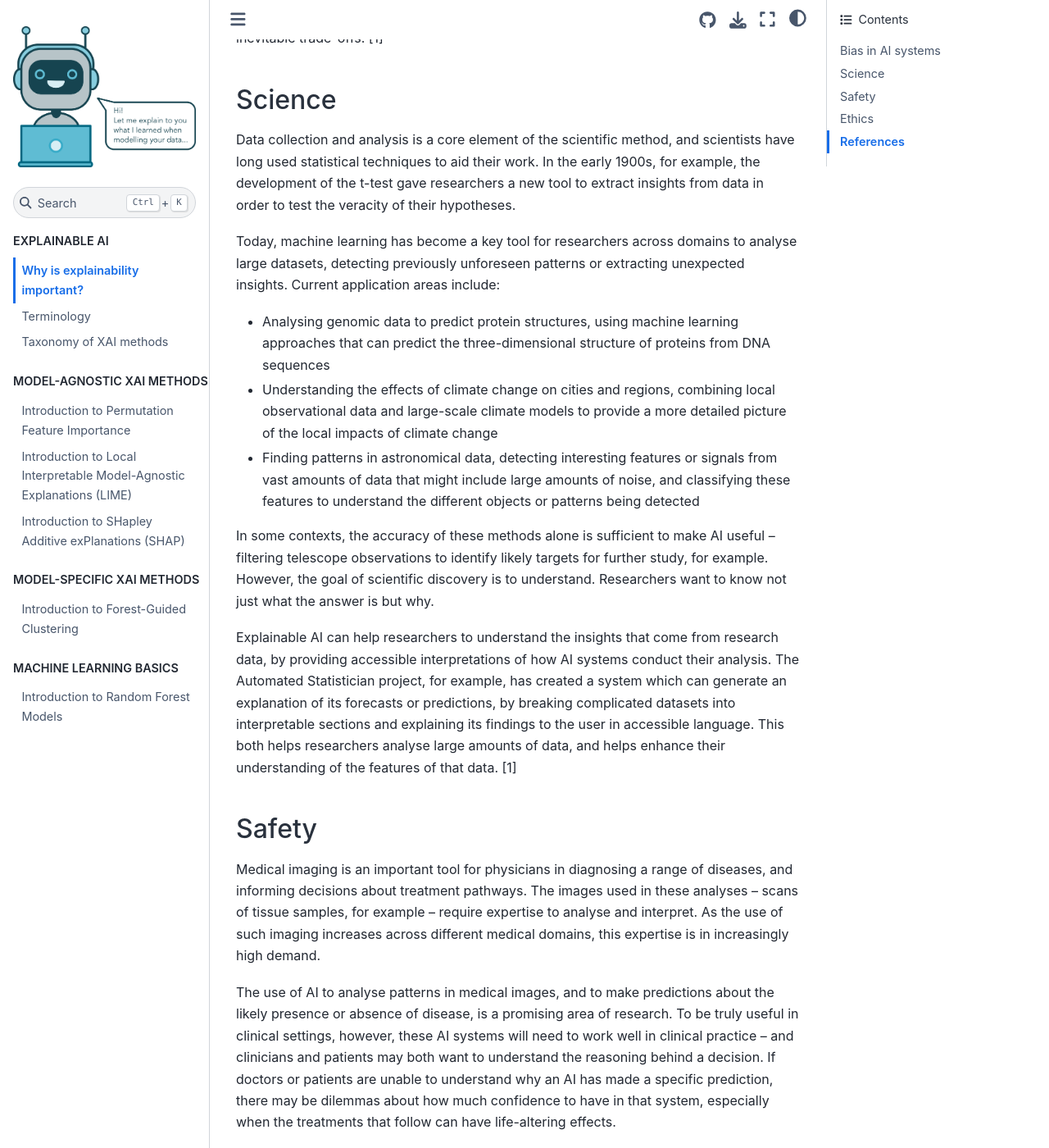
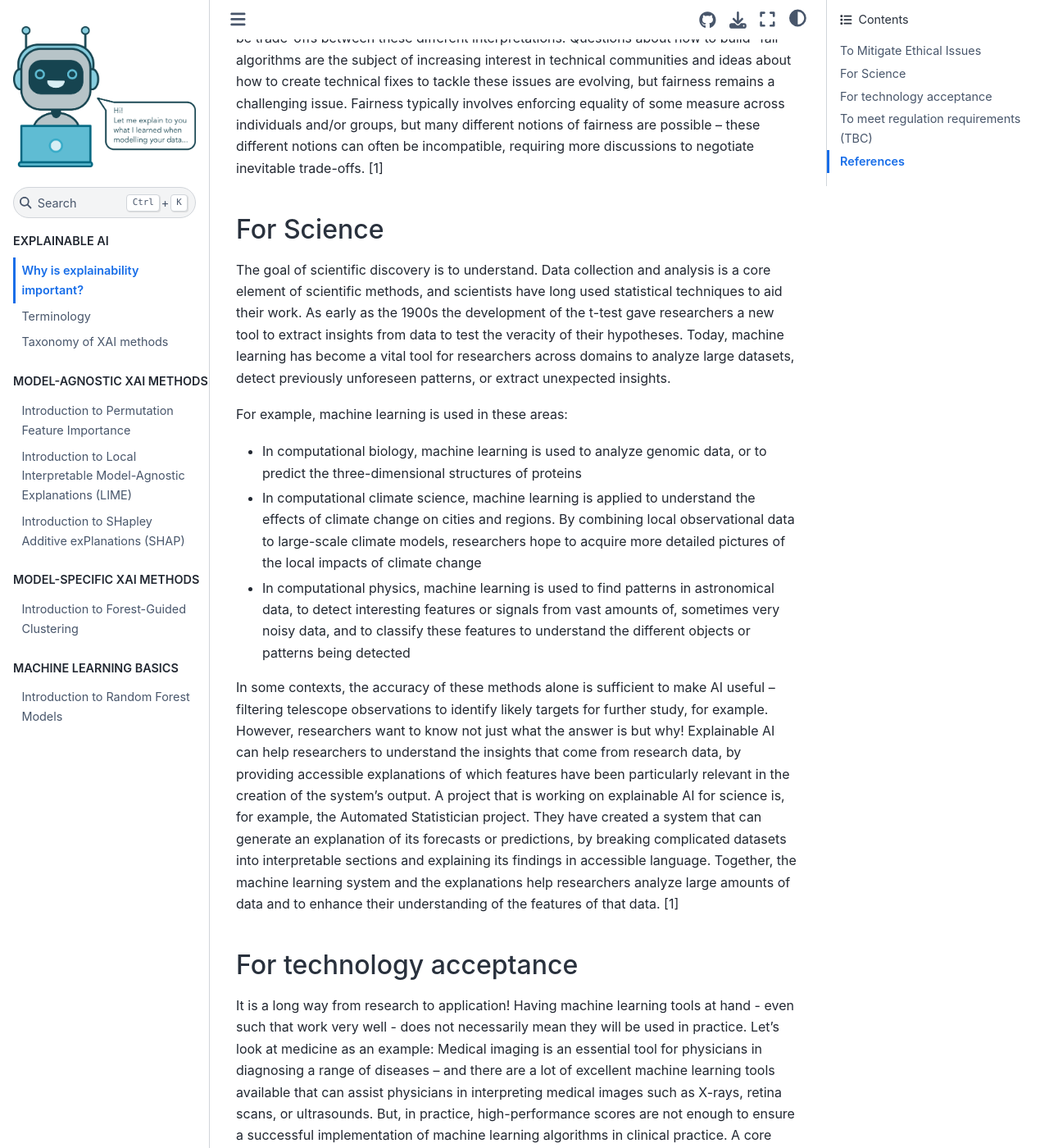
Before and after one commit to HelmholtzAI-Consultants-Munich/XAI-Tutorials, a Sphinx documentation site: the page built from docs/source/_xai/importance.rst, in a window 1280 px wide and 1400 px high, scrolled down 822 px. Shown: the whole window at 82% size. Built offline with Sphinx 7.4.7 and the Sphinx Book theme 1.1.4, drawn with Linux system fonts in a browser that asks for light colours; some of the changed text lies outside the part shown.

Commit message:
Update importance.rst

```diff
--- a/docs/source/_xai/importance.rst
+++ b/docs/source/_xai/importance.rst
@@ -3,16 +3,12 @@
 
  *"The problem is that a single metric, such as classification accuracy, is an incomplete description of most real-world tasks." — (Doshi-Velez et al., 2017)*
 
-Bias in AI systems
+To Mitigate Ethical Issues
 -------------------
 
-Real-world data is messy! It contains missing entries, it can be skewed or subject to sampling errors, and it is often collected for purposes other than the analysis at hand.
-Sampling errors or other issues in data collection can influence how well the resulting machine learning system works for different users.
-There have been a number of high profile instances of image recognition systems failing to work accurately for users from minority ethnic groups, for example.
+Real-world data is messy! Databases created from real-world data are incomplete, skewed, and subject to sampling errors. Additionally, data is often collected for a particular purpose, when such databases are made publicly available, they often only limitedly fit the use case of a new ML model. Such, and other, issues influence how well a machine learning system works.
 
-The models created by a machine learning system can also generate issues of fairness or bias, even if trained on accurate data, and users need to be aware of the limitations of the systems they use.
-In recruitment, for example, systems that make predictions about the outcomes of job offers or training can be influenced by biases arising from social
-structures that are embedded in data at the point of collection. The resulting models can then reinforce these social biases, unless corrective actions are taken.
+Even though machine learning models’ performances are usually output as one – or few – metrics, a single model likely works unequally well for different people. That is, because people are different, and their individual characteristics map the statistical model unequally well. Even subtle differences in performance for different people or population groups can lead to issues, such as biases or fairness issues, and users need to be aware of the limitations of the systems they use. Such issues have been found in several high-profile instances of image recognition, where systems failed to work accurately for users from ethnic minority groups.  Another well-known example would be machine learning-aided job recruitment: when socially biased data is used to train machine learning models that are built to predict who should or should not be recruited, the resulting models can reinforce these social biases and, for example, favor males over females in the recruitment process. To prevent machine learning models from perpetuating or even reinforcing adverse effects, actions must be taken.
 
 Concepts like fairness can have different meanings to different communities, and there can be trade-offs between these different interpretations.
 Questions about how to build "fair" algorithms are the subject of increasing interest in technical communities and ideas about how to create technical fixes
@@ -20,81 +16,40 @@
 Fairness typically involves enforcing equality of some measure across individuals and/or groups,
 but many different notions of fairness are possible – these different notions can often be incompatible, requiring more discussions to negotiate inevitable trade-offs. [1]
 
-Science
+For Science
 ----------
 
-Data collection and analysis is a core element of the scientific method, and scientists have long used statistical techniques to aid their work.
-In the early 1900s, for example, the development of the t-test gave researchers a new tool to extract insights from data in order to test the veracity of their hypotheses.
+The goal of scientific discovery is to understand. Data collection and analysis is a core element of scientific methods, and scientists have long used statistical techniques to aid their work. As early as the 1900s the development of the t-test gave researchers a new tool to extract insights from data to test the veracity of their hypotheses. Today, machine learning has become a vital tool for researchers across domains to analyze large datasets, detect previously unforeseen patterns, or extract unexpected insights.
 
-Today, machine learning has become a key tool for researchers across domains to analyse large datasets, detecting previously unforeseen patterns or extracting unexpected insights.
-Current application areas include:
+For example, machine learning is used in these areas:
 
-- Analysing genomic data to predict protein structures, using machine learning approaches that can predict the three-dimensional structure of proteins from DNA sequences
-- Understanding the effects of climate change on cities and regions, combining local observational data and large-scale climate models to provide a more detailed picture of the local impacts of climate change
-- Finding patterns in astronomical data, detecting interesting features or signals from vast amounts of data that might include large amounts of noise, and classifying these features to understand the different objects or patterns being detected
+- In computational biology, machine learning is used to analyze genomic data, or to predict the three-dimensional structures of proteins
+- In computational climate science, machine learning is applied to understand the effects of climate change on cities and regions. By combining local observational data to large-scale climate models, researchers hope to acquire more detailed pictures of the local impacts of climate change
+- In computational physics, machine learning is used to find patterns in astronomical data, to detect interesting features or signals from vast amounts of, sometimes very noisy data, and to classify these features to understand the different objects or patterns being detected
 
-In some contexts, the accuracy of these methods alone is sufficient to make AI useful – filtering telescope observations to identify likely targets for further study, for example.
-However, the goal of scientific discovery is to understand. Researchers want to know not just what the answer is but why.
+In some contexts, the accuracy of these methods alone is sufficient to make AI useful – filtering telescope observations to identify likely targets for further study, for example. However, researchers want to know not just what the answer is but why! Explainable AI can help researchers to understand the insights that come from research data, by providing accessible explanations of which features have been particularly relevant in the creation of the system’s output. A project that is working on explainable AI for science is, for example, the Automated Statistician project. They have created a system that can generate an explanation of its forecasts or predictions, by breaking complicated datasets into interpretable sections and explaining its findings in accessible language. Together, the machine learning system and the explanations help researchers analyze large amounts of data and to enhance their understanding of the features of that data. [1]
 
-Explainable AI can help researchers to understand the insights that come from research data, by providing accessible interpretations of how AI systems conduct their analysis.
-The Automated Statistician project, for example, has created a system which can generate an explanation of its forecasts or predictions, by breaking complicated datasets into
-interpretable sections and explaining its findings to the user in accessible language. This both helps researchers analyse large amounts of data, and helps enhance their understanding
-of the features of that data. [1]
-
-Safety
+For technology acceptance
 ----------
 
-Medical imaging is an important tool for physicians in diagnosing a range of diseases, and informing decisions about treatment pathways.
-The images used in these analyses – scans of tissue samples, for example – require expertise to analyse and interpret.
-As the use of such imaging increases across different medical domains, this expertise is in increasingly high demand.
-
-The use of AI to analyse patterns in medical images, and to make predictions about the likely presence or absence of disease, is a promising area of research.
-To be truly useful in clinical settings, however, these AI systems will need to work well in clinical practice – and clinicians and patients may both want
-to understand the reasoning behind a decision. If doctors or patients are unable to understand why an AI has made a specific prediction,
-there may be dilemmas about how much confidence to have in that system, especially when the treatments that follow can have life-altering effects.
-
-A recent research project by DeepMind and Moorfield's Eye hospital points to new methods that can allow doctors to better understand AI systems in the context of medical imaging.
-This project looked at over 14,000 retinal scans, creating an AI system that analysed these images to detect retinal disease.
-Despite using deep learning techniques that would usually be considered "black box", researchers built the system so that human users were able to understand
-why it had made a recommendation about the presence or absence of disease. This explainability was built into the system by making it decomposable.
-
-The system itself consists of two neural networks, each performing different functions:
-
-- The first analyses a scan, using deep learning to detect features in the image that are illustrative of the presence (or absence) of disease – haemorrhages in the tissue, for example. This creates a map of the features in the image
+It is a long way from research to application! Having machine learning tools at hand - even such that work very well - does not necessarily mean they will be used in practice. Let’s look at medicine as an example: Medical imaging is an essential tool for physicians in diagnosing a range of diseases – and there are a lot of excellent machine learning tools available that can assist physicians in interpreting medical images such as X-rays, retina scans, or ultrasounds. But, in practice, high-performance scores are not enough to ensure a successful implementation of machine learning algorithms in clinical practice. A core element for doctors to use any technology in their work is trust and in order to trust, they need to be able to understand why an AI has made a specific prediction. This understanding is crucial for doctors to identify edge cases in which they should reject a model’s prediction. The identification of such a situation, however, might have life-altering effects for the individual affected patient.
+A recent research project by DeepMind and Moorfield’s Eye Hospital points to new methods that can allow doctors to better understand AI systems in the context of medical imaging. This project looked at over 14,000 retinal scans, creating an AI system that analyzed these images to detect retinal disease. On top of using deep learning techniques that would usually be considered “black box”, researchers built explainability mechanisms, so that human users were able to understand why the model had made a recommendation about the presence or absence of disease.
+This explainability was built into the system, making it decomposable. The system itself consists of two neural networks, each performing different functions:
+- The first analyses a scan, using deep learning to detect features in the image that illustrate the presence (or absence) of disease – hemorrhages in the tissue, for example. This creates a map of the features in the image.
 - The second analyses this map, using the features identified by the first to present clinicians with a diagnosis, while also presenting a percentage to illustrate confidence in the analysis.
 
-At the interface of these two systems, clinicians are able to access an intermediate representation that illustrates which areas of an image might suggest the presence of eye disease.
-This can be integrated into clinical workflows and interrogated by human experts wishing to understand the patterns in a scan and why a recommendation has been made,
-before confirming which treatment process is suitable. Clinicians therefore remain in the loop of making a diagnosis and can work with patients to confirm treatment pathways. [1]
+At the interface of these two systems, clinicians can access an intermediate representation that illustrates which areas of an image might suggest the presence of eye disease. This can be integrated into clinical workflows and interrogated by human experts wishing to understand the patterns in a scan and why a recommendation has been made, before confirming which treatment process is suitable. Clinicians, therefore, remain in the loop of making a diagnosis and can work with patients to confirm treatment pathways. [1]
 
-Ethics
+
+To meet regulation requirements (TBC)
 ----------
 
-Criminal justice risk assessment tools analyse the relationship between an individual's characteristics (demographics, record of offences, and so on) and their likelihood of
-committing a crime or being rehabilitated. Risk assessment tools have a long history of use in criminal justice, often in the context of making predictions about the likely
-future behaviour of repeat offenders. For some, such tools offer the hope of a fairer system, in which human bias or socially-influenced perceptions about who is a "risk" are
-less likely to influence how an individual is treated by the justice system.
 
-The use of AI-enabled risk assessment tools therefore offers the possibility of increasing the accuracy and consistency of these predictive systems.
-However, the opacity of such tools has raised concerns in recent years, particularly in relation to fairness and the ability to contest a decision.
-
-In some jurisdictions, there already exists legislation against the use of protected characteristics – such as race or gender – when making decisions about an
-individual's likelihood of reoffending. These features can be excluded from analysis in an AI-enabled system. however, even when these features are excluded,
-their association with other features can "bake in" unfairness in the system; for example, excluding information about ethnicity but including postcode data that
-might correlate with districts with high populations from minority communities. Without some form of transparency, it can be difficult to assess how such biases might
-influence an individual's risk score.
-
-In the US, there have already been examples of AI-enabled systems being associated with unfair judicial outcomes, and of those affected by its outputs seeking to contest its results.
-In the debates that followed, the lack of transparency surrounding the use of AI – due to IP protections and trade secrets – were front and centre.
-This raised questions about whether a "black box" algorithm violates a right to due process; what provisions for explainability or other forms of
-public scrutiny are necessary when developing AI tools for deployment in public policy domains; about how more explainable AI tools could balance the desire for transparency
-with the risk of revealing sensitive personal information about an individual; and about the ways in which technological tools that appear neutral or
-authoritative could unduly influence their users. These are important areas for more research. [1]
 
 References
 -----------
 
-[1] Explainable AI: the basics, The Royal Society, 2019. `Link <https://royalsociety.org/-/media/policy/projects/explainable-ai/AI-and-interpretability-policy-briefing.pdf>`_
+[1] Explainable AI: The basics, The Royal Society, 2019. `Link <https://royalsociety.org/-/media/policy/projects/explainable-ai/AI-and-interpretability-policy-briefing.pdf>`_
 
 [2] Interpretable Machine Learning: A Guide for Making Black Box Models Explainable, Christoph Molnar, 2022. `Link <https://christophm.github.io/interpretable-ml-book/>`_
 
```
